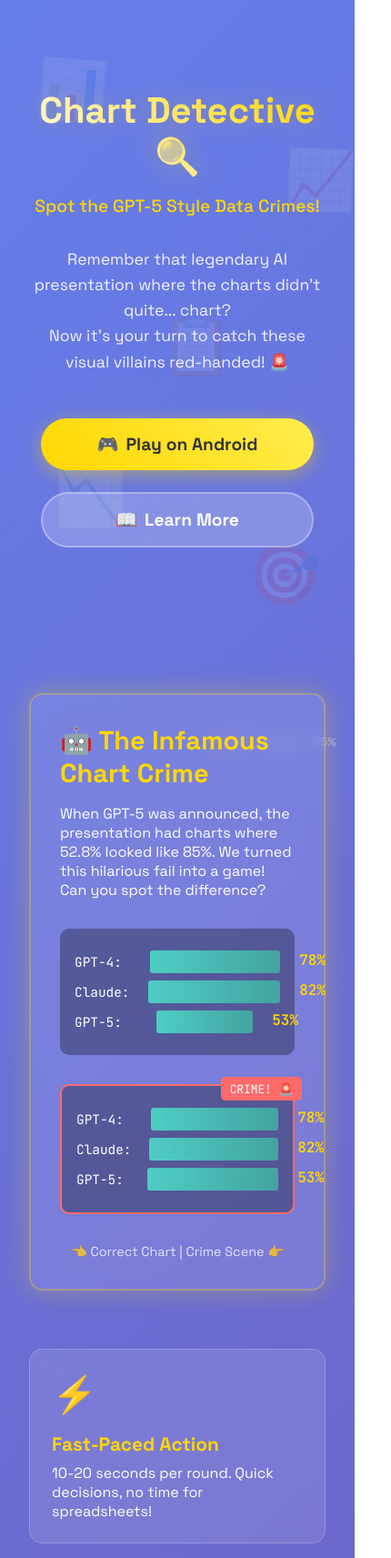
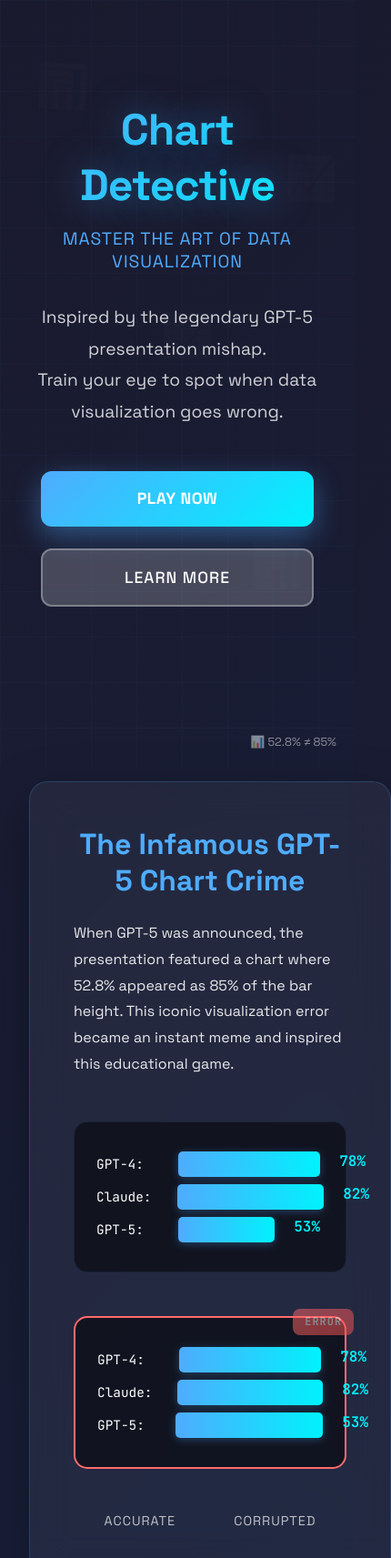
Before and after one commit to ConfusB/confusb.github.io, a plain HTML site: page index.html in a window 390 px wide. Shown: the top 1713 px of the page at 91% size, 430 px wide, since content can reach past the window. Drawn offline with Linux system fonts and the light colour scheme.

Commit message:
refactor: Update landing page with sophisticated centered design
- Remove mobile-first messaging and casual language
- Apply dark blue gradient background with grid overlay
- Update color scheme to blue/cyan palette (#4facfe to #00f2fe)
- Center all content with max-width containers
- Make design more professional and data-focused
- Update buttons to uppercase with refined styling
- Clean up emoji usage for more serious tone
- Improve chart example visual hierarchy

```diff
--- a/index.html
+++ b/index.html
@@ -19,9 +19,24 @@
             box-sizing: border-box;
         }
 
+        /* Grid background */
+        body::before {
+            content: '';
+            position: fixed;
+            top: 0;
+            left: 0;
+            width: 100%;
+            height: 100%;
+            background-image:
+                linear-gradient(rgba(79, 172, 254, 0.03) 1px, transparent 1px),
+                linear-gradient(90deg, rgba(79, 172, 254, 0.03) 1px, transparent 1px);
+            background-size: 50px 50px;
+            z-index: -1;
+        }
+
         body {
             font-family: 'Space Grotesk', sans-serif;
-            background: linear-gradient(135deg, #667eea 0%, #764ba2 100%);
+            background: linear-gradient(135deg, #1a1a2e 0%, #16213e 50%, #0f3460 100%);
             min-height: 100vh;
             color: #fff;
             overflow-x: hidden;
@@ -35,15 +50,17 @@
             left: 0;
             width: 100%;
             height: 100%;
-            opacity: 0.1;
+            opacity: 0.03;
             z-index: 0;
             overflow: hidden;
+            background: radial-gradient(circle at 50% 50%, rgba(79, 172, 254, 0.1) 0%, transparent 70%);
         }
 
         .floating-chart {
             position: absolute;
-            font-size: 4rem;
-            animation: float 20s infinite ease-in-out;
+            font-size: 3rem;
+            animation: float 25s infinite ease-in-out;
+            opacity: 0.5;
         }
 
         @keyframes float {
@@ -53,18 +70,23 @@
         }
 
         .container {
-            max-width: 1200px;
+            max-width: 1400px;
             margin: 0 auto;
             padding: 2rem;
             position: relative;
             z-index: 1;
+            display: flex;
+            flex-direction: column;
+            align-items: center;
         }
 
         /* Hero Section */
         .hero {
             text-align: center;
-            padding: 4rem 0;
+            padding: 5rem 0;
             animation: fadeInUp 1s ease-out;
+            max-width: 1000px;
+            margin: 0 auto;
         }
 
         @keyframes fadeInUp {
@@ -79,68 +101,76 @@
         }
 
         h1 {
-            font-size: clamp(2.5rem, 8vw, 5rem);
+            font-size: clamp(3rem, 8vw, 6rem);
             font-weight: 700;
             margin-bottom: 1rem;
-            background: linear-gradient(45deg, #fff, #ffd700);
+            background: linear-gradient(135deg, #4facfe 0%, #00f2fe 100%);
             -webkit-background-clip: text;
             -webkit-text-fill-color: transparent;
             background-clip: text;
-            text-shadow: 0 0 30px rgba(255, 215, 0, 0.3);
+            text-shadow: 0 0 40px rgba(79, 172, 254, 0.5);
+            letter-spacing: -0.02em;
         }
 
         .subtitle {
             font-size: clamp(1.2rem, 3vw, 1.8rem);
-            color: #ffd700;
+            color: #4facfe;
             margin-bottom: 2rem;
-            font-weight: 500;
+            font-weight: 400;
+            letter-spacing: 0.05em;
+            text-transform: uppercase;
         }
 
         .tagline {
-            font-size: 1.1rem;
-            opacity: 0.9;
+            font-size: 1.2rem;
+            opacity: 0.8;
             margin-bottom: 3rem;
-            line-height: 1.6;
+            line-height: 1.8;
+            max-width: 600px;
+            margin-left: auto;
+            margin-right: auto;
         }
 
         /* Meme Reference Box */
         .meme-box {
-            background: rgba(255, 255, 255, 0.1);
-            backdrop-filter: blur(10px);
-            border: 2px solid rgba(255, 215, 0, 0.3);
-            border-radius: 15px;
-            padding: 2rem;
-            margin: 3rem auto;
-            max-width: 800px;
-            animation: pulse 3s infinite;
+            background: rgba(255, 255, 255, 0.05);
+            backdrop-filter: blur(20px);
+            border: 1px solid rgba(79, 172, 254, 0.2);
+            border-radius: 20px;
+            padding: 3rem;
+            margin: 4rem auto;
+            max-width: 900px;
+            box-shadow: 0 20px 60px rgba(0, 0, 0, 0.3);
         }
 
         @keyframes pulse {
-            0%, 100% { box-shadow: 0 0 20px rgba(255, 215, 0, 0.2); }
-            50% { box-shadow: 0 0 40px rgba(255, 215, 0, 0.4); }
+            0%, 100% { box-shadow: 0 20px 60px rgba(0, 0, 0, 0.3); }
+            50% { box-shadow: 0 25px 80px rgba(79, 172, 254, 0.2); }
         }
 
         .meme-box h2 {
-            color: #ffd700;
-            margin-bottom: 1rem;
-            font-size: 1.8rem;
+            color: #4facfe;
+            margin-bottom: 1.5rem;
+            font-size: 2rem;
+            text-align: center;
         }
 
         .chart-crime-example {
             display: flex;
-            justify-content: space-around;
+            justify-content: center;
             align-items: center;
-            margin: 2rem 0;
+            margin: 3rem 0;
             flex-wrap: wrap;
-            gap: 2rem;
+            gap: 3rem;
         }
 
         .fake-chart {
-            background: rgba(0, 0, 0, 0.3);
-            padding: 1rem;
-            border-radius: 10px;
+            background: rgba(0, 0, 0, 0.5);
+            padding: 1.5rem;
+            border-radius: 15px;
             font-family: 'JetBrains Mono', monospace;
             position: relative;
+            border: 1px solid rgba(79, 172, 254, 0.1);
         }
 
         .fake-chart.wrong {
@@ -148,16 +178,18 @@
         }
 
         .fake-chart.wrong::after {
-            content: "CRIME! 🚨";
+            content: "ERROR";
             position: absolute;
             top: -10px;
             right: -10px;
-            background: #ff6b6b;
+            background: linear-gradient(135deg, #ff6b6b, #ff5252);
             color: white;
-            padding: 0.3rem 0.6rem;
-            border-radius: 5px;
-            font-size: 0.8rem;
-            animation: blink 1s infinite;
+            padding: 0.4rem 0.8rem;
+            border-radius: 8px;
+            font-size: 0.75rem;
+            font-weight: 600;
+            letter-spacing: 1px;
+            animation: blink 2s infinite;
         }
 
         @keyframes blink {
@@ -177,40 +209,56 @@
         }
 
         .bar-fill {
-            height: 25px;
-            background: linear-gradient(90deg, #4ecdc4, #44a3a0);
-            border-radius: 3px;
+            height: 28px;
+            background: linear-gradient(90deg, #4facfe, #00f2fe);
+            border-radius: 5px;
             margin-left: 10px;
             position: relative;
+            box-shadow: 0 2px 10px rgba(79, 172, 254, 0.3);
         }
 
         .bar-value {
             position: absolute;
             right: -50px;
-            color: #ffd700;
+            color: #00f2fe;
             font-weight: bold;
         }
 
         /* Features Grid */
         .features {
             display: grid;
-            grid-template-columns: repeat(auto-fit, minmax(250px, 1fr));
+            grid-template-columns: repeat(3, 1fr);
             gap: 2rem;
-            margin: 4rem 0;
+            margin: 4rem auto;
+            max-width: 1200px;
+        }
+
+        @media (max-width: 1024px) {
+            .features {
+                grid-template-columns: repeat(2, 1fr);
+            }
+        }
+
+        @media (max-width: 640px) {
+            .features {
+                grid-template-columns: 1fr;
+            }
         }
 
         .feature-card {
-            background: rgba(255, 255, 255, 0.1);
-            backdrop-filter: blur(10px);
-            padding: 1.5rem;
-            border-radius: 15px;
-            border: 1px solid rgba(255, 255, 255, 0.2);
+            background: rgba(255, 255, 255, 0.05);
+            backdrop-filter: blur(20px);
+            padding: 2rem;
+            border-radius: 20px;
+            border: 1px solid rgba(79, 172, 254, 0.2);
             transition: transform 0.3s, box-shadow 0.3s;
+            text-align: center;
         }
 
         .feature-card:hover {
-            transform: translateY(-5px);
-            box-shadow: 0 10px 30px rgba(0, 0, 0, 0.3);
+            transform: translateY(-10px);
+            box-shadow: 0 20px 40px rgba(79, 172, 254, 0.2);
+            border-color: rgba(79, 172, 254, 0.4);
         }
 
         .feature-icon {
@@ -219,9 +267,10 @@
         }
 
         .feature-title {
-            font-size: 1.3rem;
-            color: #ffd700;
-            margin-bottom: 0.5rem;
+            font-size: 1.4rem;
+            color: #4facfe;
+            margin-bottom: 0.8rem;
+            font-weight: 600;
         }
 
         /* CTA Buttons */
@@ -234,28 +283,33 @@
         }
 
         .btn {
-            padding: 1rem 2.5rem;
-            font-size: 1.2rem;
-            font-weight: 600;
+            padding: 1.2rem 3rem;
+            font-size: 1.1rem;
+            font-weight: 500;
             border: none;
-            border-radius: 50px;
+            border-radius: 12px;
             cursor: pointer;
             transition: all 0.3s;
             text-decoration: none;
             display: inline-flex;
             align-items: center;
+            justify-content: center;
             gap: 0.5rem;
+            text-transform: uppercase;
+            letter-spacing: 1px;
         }
 
         .btn-primary {
-            background: linear-gradient(45deg, #ffd700, #ffed4e);
-            color: #333;
-            box-shadow: 0 5px 20px rgba(255, 215, 0, 0.4);
+            background: linear-gradient(135deg, #4facfe 0%, #00f2fe 100%);
+            color: #fff;
+            box-shadow: 0 10px 30px rgba(79, 172, 254, 0.4);
+            font-weight: 600;
+            letter-spacing: 0.5px;
         }
 
         .btn-primary:hover {
             transform: translateY(-3px);
-            box-shadow: 0 8px 30px rgba(255, 215, 0, 0.6);
+            box-shadow: 0 15px 40px rgba(79, 172, 254, 0.6);
         }
 
         .btn-secondary {
@@ -272,10 +326,11 @@
         /* Stats Section */
         .stats {
             display: flex;
-            justify-content: space-around;
-            margin: 4rem 0;
+            justify-content: center;
+            margin: 5rem auto;
             flex-wrap: wrap;
-            gap: 2rem;
+            gap: 4rem;
+            max-width: 800px;
         }
 
         .stat {
@@ -283,10 +338,11 @@
         }
 
         .stat-number {
-            font-size: 3rem;
+            font-size: 3.5rem;
             font-weight: 700;
-            color: #ffd700;
+            color: #00f2fe;
             font-family: 'JetBrains Mono', monospace;
+            text-shadow: 0 0 20px rgba(0, 242, 254, 0.5);
         }
 
         .stat-label {
@@ -303,9 +359,14 @@
         }
 
         .footer a {
-            color: #ffd700;
+            color: #4facfe;
             text-decoration: none;
             margin: 0 1rem;
+            transition: color 0.3s;
+        }
+
+        .footer a:hover {
+            color: #00f2fe;
         }
 
         .footer a:hover {
@@ -364,39 +425,39 @@
     <!-- Animated Background -->
     <div class="bg-charts">
         <div class="floating-chart" style="top: 10%; left: 10%; animation-delay: 0s;">📊</div>
-        <div class="floating-chart" style="top: 20%; left: 80%; animation-delay: 2s;">📈</div>
-        <div class="floating-chart" style="top: 60%; left: 15%; animation-delay: 4s;">📉</div>
-        <div class="floating-chart" style="top: 70%; left: 70%; animation-delay: 6s;">🎯</div>
-        <div class="floating-chart" style="top: 40%; left: 45%; animation-delay: 8s;">📋</div>
+        <div class="floating-chart" style="top: 20%; left: 80%; animation-delay: 3s;">📈</div>
+        <div class="floating-chart" style="top: 60%; left: 15%; animation-delay: 6s;">📉</div>
+        <div class="floating-chart" style="top: 70%; left: 70%; animation-delay: 9s;">📊</div>
+        <div class="floating-chart" style="top: 40%; left: 45%; animation-delay: 12s;">📈</div>
     </div>
 
     <div class="container">
         <!-- Hero Section -->
         <div class="hero">
-            <h1>Chart Detective 🔍</h1>
-            <p class="subtitle">Spot the GPT-5 Style Data Crimes!</p>
+            <h1>Chart Detective</h1>
+            <p class="subtitle">Master the Art of Data Visualization</p>
             <p class="tagline">
-                Remember that legendary AI presentation where the charts didn't quite... chart?<br>
-                Now it's your turn to catch these visual villains red-handed! 🚨
+                Inspired by the legendary GPT-5 presentation mishap.<br>
+                Train your eye to spot when data visualization goes wrong.
             </p>
 
             <!-- CTA Buttons -->
             <div class="cta-buttons">
                 <a href="https://play.google.com/store/apps/details?id=com.confusb.chart.detective" class="btn btn-primary">
-                    <span>🎮</span> Play on Android
+                    Play Now
                 </a>
                 <a href="#features" class="btn btn-secondary">
-                    <span>📖</span> Learn More
+                    Learn More
                 </a>
             </div>
         </div>
 
         <!-- Meme Reference -->
         <div class="meme-box">
-            <h2>🤖 The Infamous Chart Crime</h2>
-            <p style="margin-bottom: 1.5rem;">
-                When GPT-5 was announced, the presentation had charts where 52.8% looked like 85%.
-                We turned this hilarious fail into a game! Can you spot the difference?
+            <h2>The Infamous GPT-5 Chart Crime</h2>
+            <p style="margin-bottom: 2rem; line-height: 1.8; opacity: 0.9;">
+                When GPT-5 was announced, the presentation featured a chart where 52.8% appeared as 85% of the bar height.
+                This iconic visualization error became an instant meme and inspired this educational game.
             </p>
 
             <div class="chart-crime-example">
@@ -443,9 +504,10 @@
                 </div>
             </div>
 
-            <p style="text-align: center; opacity: 0.8; font-size: 0.9rem;">
-                👈 Correct Chart | Crime Scene 👉
-            </p>
+            <div style="display: flex; justify-content: center; gap: 4rem; margin-top: 2rem;">
+                <p style="opacity: 0.7; font-size: 0.9rem; text-transform: uppercase; letter-spacing: 1px;">Accurate</p>
+                <p style="opacity: 0.7; font-size: 0.9rem; text-transform: uppercase; letter-spacing: 1px;">Corrupted</p>
+            </div>
         </div>
 
         <!-- Features Grid -->
@@ -453,7 +515,7 @@
             <div class="feature-card">
                 <div class="feature-icon">⚡</div>
                 <h3 class="feature-title">Fast-Paced Action</h3>
-                <p>10-20 seconds per round. Quick decisions, no time for spreadsheets!</p>
+                <p>10-20 seconds per round. Quick decisions test your analytical skills.</p>
             </div>
 
             <div class="feature-card">
@@ -481,9 +543,9 @@
             </div>
 
             <div class="feature-card">
-                <div class="feature-icon">📱</div>
-                <h3 class="feature-title">Mobile First</h3>
-                <p>Designed for phones. Play anywhere, catch crimes everywhere!</p>
+                <div class="feature-icon">🎨</div>
+                <h3 class="feature-title">Visual Learning</h3>
+                <p>Master data visualization integrity through engaging gameplay!</p>
             </div>
         </div>
 
@@ -505,7 +567,7 @@
 
         <!-- Additional Info -->
         <div class="meme-box" style="margin-top: 4rem;">
-            <h2>🎮 How to Play</h2>
+            <h2>How to Play</h2>
             <ol style="text-align: left; max-width: 600px; margin: 1.5rem auto; line-height: 1.8;">
                 <li>Look at multiple charts on your screen</li>
                 <li>Find the ONE chart where visuals don't match the numbers</li>
@@ -515,20 +577,20 @@
             </ol>
 
             <p style="margin-top: 2rem;">
-                <strong>Pro Tip:</strong> The corrupted charts look professional but lie like a politician.
-                Trust the numbers, not the bars! 🕵️‍♂️
+                <strong>Pro Tip:</strong> The corrupted charts appear professional but contain subtle visual deceptions.
+                Always verify the numbers match the visuals!
             </p>
         </div>
 
         <!-- Final CTA -->
         <div style="text-align: center; margin: 5rem 0;">
-            <h2 style="font-size: 2.5rem; margin-bottom: 1rem;">Ready to Become a Chart Detective?</h2>
-            <p style="font-size: 1.2rem; margin-bottom: 2rem; opacity: 0.9;">
-                Join thousands of players catching data crimes daily!
+            <h2 style="font-size: 2.8rem; margin-bottom: 1.5rem; background: linear-gradient(135deg, #4facfe 0%, #00f2fe 100%); -webkit-background-clip: text; -webkit-text-fill-color: transparent;">Master Data Visualization</h2>
+            <p style="font-size: 1.2rem; margin-bottom: 3rem; opacity: 0.8; max-width: 600px; margin-left: auto; margin-right: auto; line-height: 1.8;">
+                Join the community of players sharpening their analytical skills daily.
             </p>
             <div class="cta-buttons">
                 <a href="https://play.google.com/store/apps/details?id=com.confusb.chart.detective" class="btn btn-primary">
-                    <span>🚀</span> Download Now
+                    Start Playing
                 </a>
             </div>
         </div>
@@ -536,7 +598,7 @@
         <!-- Footer -->
         <div class="footer">
             <p style="margin-bottom: 1rem;">
-                Made with 📊 and 😂 by data visualization enthusiasts
+                Crafted for data visualization enthusiasts and accuracy advocates
             </p>
             <div>
                 <a href="private_policy.md">Privacy Policy</a>
@@ -548,7 +610,7 @@
 
     <!-- Easter Egg -->
     <div class="easter-egg" onclick="this.classList.toggle('rotate')">
-        🥚 GPT-5: 52.8% = 85%
+        📊 52.8% ≠ 85%
     </div>
 
     <script>
@@ -570,13 +632,13 @@
             });
         });
 
-        // Random chart crime messages
+        // Random chart error messages
         const crimeMessages = [
-            "CRIME! 🚨",
-            "BUSTED! 👮",
-            "GUILTY! ⚖️",
-            "CAUGHT! 🔍",
-            "FAKE! 🚫"
+            "ERROR",
+            "INVALID",
+            "MISMATCH",
+            "CORRUPTED",
+            "FAILED"
         ];
 
         document.querySelectorAll('.fake-chart.wrong').forEach(chart => {
```
